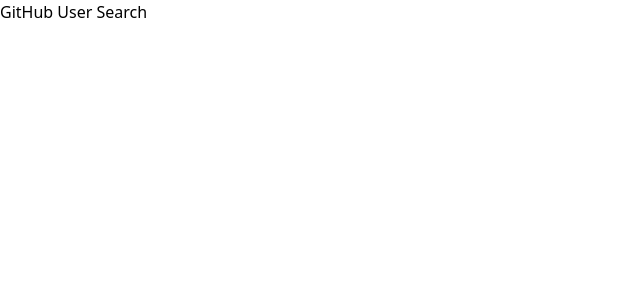
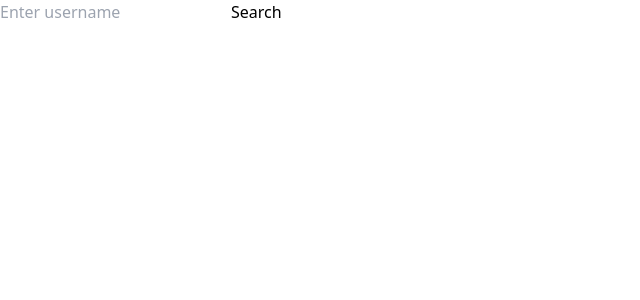
Before and after one commit to Joshuakibwage/alx-fe-reactjs, a React (Vite) app in the folder github-user-search/: page / in a window 1280 px wide. Shown: the top 300 px of the page, without its empty margins (0-640 px from the left). Built offline with nearby package versions, Linux system fonts and the light colour scheme.

Commit message:
Integrating Github Api and implementing basic search feature

```diff
--- a/github-user-search/src/App.jsx
+++ b/github-user-search/src/App.jsx
@@ -1,10 +1,9 @@
- import React from "react";
+import SearchInput from "./components/SearchInput";
 
 function App() {
   return (
     <div className="App">
-      <h1>GitHub User Search</h1>
-      {/* Add components here in the future */}
+      <SearchInput />
     </div>
   );
 }
--- a/github-user-search/src/components/SearchInput.jsx
+++ b/github-user-search/src/components/SearchInput.jsx
@@ -1,9 +1,51 @@
-
+import { useState, useEffect } from 'react';
+import axios from 'axios';
 
 const SearchInput = () => {
+  const [username, setUsername] = useState('');
+  const [userData, setUserData] = useState(null);
+  const [loading, setLoading] = useState(false);
+  const [error, setError] = useState(null);
+
+  const handleChange = (event) => {
+    setUsername(event.target.value);
+  };
+
+  const handleSubmit = async (event) => {
+    event.preventDefault();
+    setLoading(true);
+    setError(null);
+
+    try {
+      const response = await axios.get(`https://api.github.com/users/${username}`);
+      setUserData(response.data);
+    } catch (error) {
+      setError("Failed to fetch user data");
+    } finally {
+      setLoading(false);
+    }
+  };
+
   return (
-    <div>SearchInput</div>
-  )
-}
+    <div>
+      <form onSubmit={handleSubmit}>
+        <input type="text" value={username} onChange={handleChange} placeholder="Enter username" />
+        <button type="submit">Search</button>
+      </form>
+      {loading && <p>Loading...</p>}
+      {error && <p>{error}</p>}
+      {userData && (
+        <div>
+          <img src={userData.avatar_url} alt={userData.login} />
+          <h1>{userData.login}</h1>
+          <p>{userData.bio}</p>
+          <a href={userData.html_url} target="_blank" rel="noreferrer">
+            View Profile
+          </a>
+        </div>
+      )}
+    </div>
+  );
+};
 
-export default SearchInput
+export default SearchInput;
```
